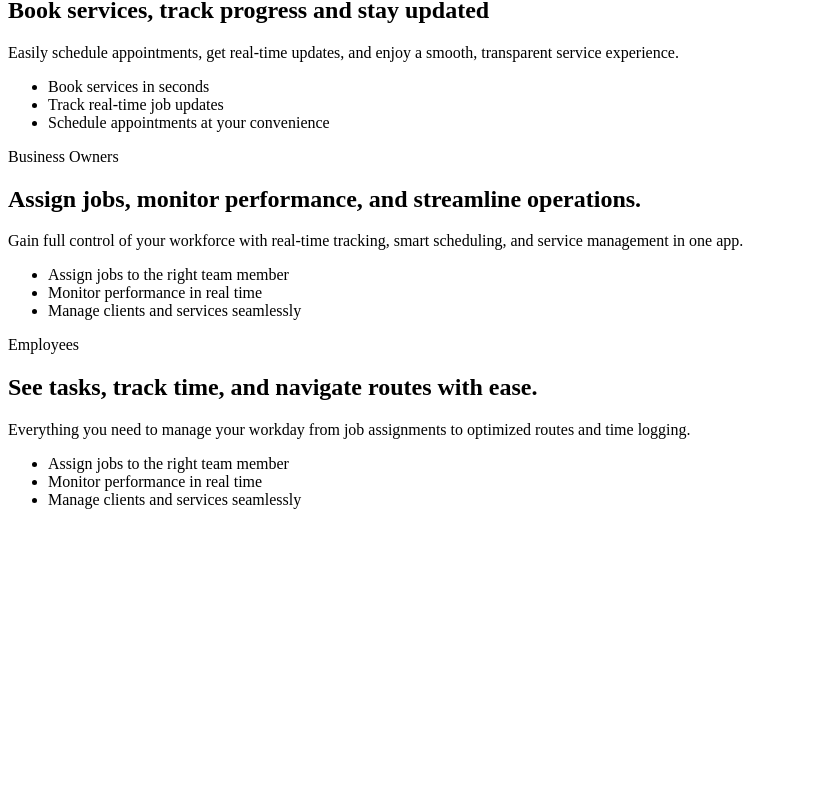
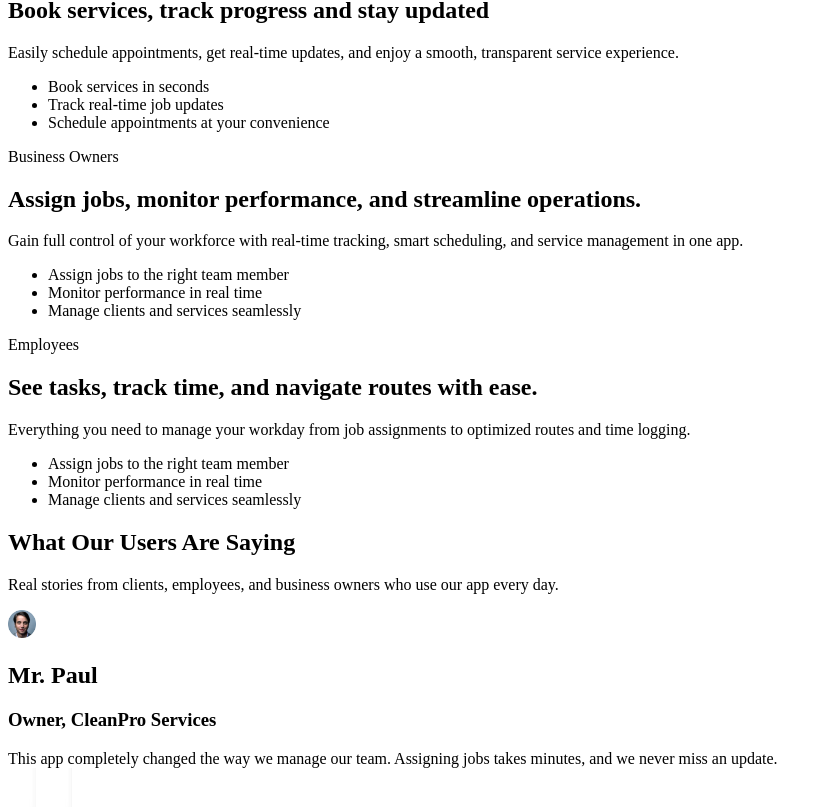
Before and after one commit to ArunRoy404/Scape-Sync, a Next.js app: page /HomePage in a window 1280 px wide. Shown: the part 873-1680 px from the top of the page, without its empty margins (0-832 px from the left). Before the commit the page ends 1398 px from the top, so only its background shows below. Built offline with nearby package versions, Linux system fonts and the light colour scheme.

Commit message:
feat: Testimonial Section added

```diff
--- a/src/components/Banner/BannerImage.jsx
+++ b/src/components/Banner/BannerImage.jsx
@@ -13,7 +13,9 @@ const BannerImage = ({ image }) => {
                 style={{ objectFit: "contain" }}
             />
             {/* <div className='absolute -right-10 -z-10 w-[600px] h-[900px] rotate-[-45deg] bg-secondary border-2' /> */}
-            <div className='absolute right-[50%] translate-x-[50%] lg:translate-x-0 lg:-right-10 -z-10 w-[200px] h-[200px] md:w-[300px] md:h-[300px] lg:w-[600px] lg:h-[600px] bg-secondary blur-[100px] lg:blur-[200px]' />
+            <div className='absolute right-[50%] translate-x-[50%] lg:translate-x-0 lg:-right-10 -z-10
+            w-[200px] h-[300px] md:w-[300px] md:h-[400px] lg:w-[600px] lg:h-[700px] -rotate-45
+             bg-secondary rounded-full blur-[100px]' />
         </div>
     );
 };
--- a/src/components/Section/SectionHeader.jsx
+++ b/src/components/Section/SectionHeader.jsx
@@ -4,8 +4,8 @@ import SectionSubtitle from './SectionSubtitle';
 
 const SectionHeader = ({ heading }) => {
     return (
-        <div className='flex flex-col items-center text-center gap-3 mb-20'>
-            <SectionTitle>
+        <div className='flex flex-col items-center text-center gap-3 mb-16'>
+            <SectionTitle decoration={heading?.decoration}>
                 {heading.title}
             </SectionTitle>
             <SectionSubtitle>
--- a/src/components/Section/SectionTitle.jsx
+++ b/src/components/Section/SectionTitle.jsx
@@ -1,7 +1,7 @@
 import React from 'react';
 import BannerDecoration from '../Banner/BannerDecoration';
 
-const SectionTitle = ({ children }) => {
+const SectionTitle = ({ children, decoration }) => {
     return (
         <div className='relative max-w-max'>
             {/* title  */}
@@ -10,10 +10,12 @@ const SectionTitle = ({ children }) => {
             </h1>
 
             {/* mark image  */}
-            <BannerDecoration
-                image='/Vector/VectorMarkSmall.png'
-                className='absolute -z-10 -bottom-5 right-0 w-[150px] lg:w-[220px] xl:w-[220px] h-10'
-            />
+            {
+                decoration && <BannerDecoration
+                    image='/Vector/VectorMarkSmall.png'
+                    className='absolute -z-10 -bottom-5 right-0 w-[150px] lg:w-[220px] xl:w-[220px] h-10'
+                />
+            }
         </div>
     );
 };
--- /dev/null
+++ b/src/components/Testimonial/TestimonialCard.jsx
@@ -0,0 +1,55 @@
+import Image from 'next/image';
+
+const TestimonialCard = ({ testimonial }) => {
+    return (
+        <div className='p-7 rounded-3xl
+            shadow-[0px_16px_32px_-4px_rgba(146,171,145,0.1)]
+            flex flex-col gap-7 bg-white'
+        >
+
+            {/* reviewer info  */}
+            <div className='flex gap-4 items-center'>
+                {/* avatar  */}
+                <div >
+                    <Image
+                        src={testimonial.avatar}
+                        width={28}
+                        height={28}
+                        alt={testimonial.name}
+                    />
+                </div>
+
+                {/* info */}
+                <div>
+                    <h2 className='text-gray-800 font-bold text-base leading-none'>
+                        {testimonial.name}
+                    </h2>
+                    <h3 className='text-sm text-gray-600 font-normal leading-none'>
+                        {testimonial.designation}
+                    </h3>
+                </div>
+            </div>
+
+
+            <div className='relative'>
+                {/* review  */}
+                <div className='z-10 text-gray-600 text-base font-normal leading-6'>
+                    {testimonial.review}
+                </div>
+
+                <div className='absolute -z-10 -top-5 -left-3'>
+                    <Image
+                        src='/icon/IconQuote.png'
+                        width={64}
+                        height={2852}
+                        alt={testimonial.name}
+                    />
+                </div>
+
+
+            </div>
+        </div>
+    );
+};
+
+export default TestimonialCard;
--- /dev/null
+++ b/src/components/Testimonial/TestimonialContainer.jsx
@@ -0,0 +1,28 @@
+import TestimonialCard from './TestimonialCard';
+
+const TestimonialContainer = ({ testimonialData }) => {
+    return (
+        <div className='relative'>
+            <div className='grid z-10 grid-cols-1 md:grid-cols-2 xl:grid-cols-3 gap-5'>
+                {
+                    testimonialData.testimonials.map(testimonial => {
+                        return (
+                            <TestimonialCard
+                                key={testimonial.name}
+                                testimonial={testimonial}
+                            />
+                        )
+                    })
+                }
+            </div>
+
+            {/* blurry bg  */}
+            <div
+                className='absolute top-0 -z-10 w-full h-[170px]
+                bg-secondary rounded-full blur-[100px]'
+            />
+        </div>
+    );
+};
+
+export default TestimonialContainer;
--- a/src/content/AudienceData.js
+++ b/src/content/AudienceData.js
@@ -1,5 +1,6 @@
 const audienceData = {
     heading: {
+        decoration: true,
         title: 'Build for Everyone',
         subtitle: `Whether you're booking services, managing tasks, or running operations, we've designed the perfect experience for you.`,
     },
--- /dev/null
+++ b/src/content/TestimonialData.js
@@ -0,0 +1,29 @@
+const testimonialData = {
+    heading: {
+        decoration: false,
+        title: 'What Our Users Are Saying',
+        subtitle: `Real stories from clients, employees, and business owners who use our app every day.`,
+    },
+    testimonials: [
+        {
+            avatar: '/Avatar/Avatar1.png',
+            name: 'Mr. Paul',
+            designation: 'Owner, CleanPro Services',
+            review: 'This app completely changed the way we manage our team. Assigning jobs takes minutes, and we never miss an update.        '
+        },
+        {
+            avatar: '/Avatar/Avatar2.png',
+            name: 'Ahmed R.',
+            designation: 'Technician',
+            review: 'I love how easy it is to see my daily tasks and track my time. It makes my job stress-free.'
+        },
+        {
+            avatar: '/Avatar/Avatar3.png',
+            name: 'Farzana H.',
+            designation: 'Rafiq M., Homeowner',
+            review: 'As a client, I love being able to see exactly when my service is on the way. No calls, no guessing — just clear updates.'
+        },
+    ]
+}
+
+export { testimonialData }
--- a/src/pages/HomePage.jsx
+++ b/src/pages/HomePage.jsx
@@ -1,6 +1,7 @@
 import AudienceSection from '@/section/AudienceSection';
 import BannerSection from '@/section/BannerSection';
 import FeatureSection from '@/section/FeatureSection';
+import TestimonialSection from '@/section/TestimonialSection';
 import React from 'react';
 
 const HomePage = () => {
@@ -9,6 +10,7 @@ const HomePage = () => {
             <BannerSection/>
             <FeatureSection/>
             <AudienceSection/>
+            <TestimonialSection/>
         </main>
     );
 };
--- /dev/null
+++ b/src/section/TestimonialSection.jsx
@@ -0,0 +1,15 @@
+import SectionHeader from '@/components/Section/SectionHeader';
+import TestimonialContainer from '@/components/Testimonial/TestimonialContainer';
+import { testimonialData } from '@/content/TestimonialData';
+import React from 'react';
+
+const TestimonialSection = () => {
+    return (
+        <section className='pt-30 md:pt-44'>
+            <SectionHeader heading={testimonialData.heading} />
+            <TestimonialContainer testimonialData={testimonialData} />
+        </section>
+    );
+};
+
+export default TestimonialSection;
```
